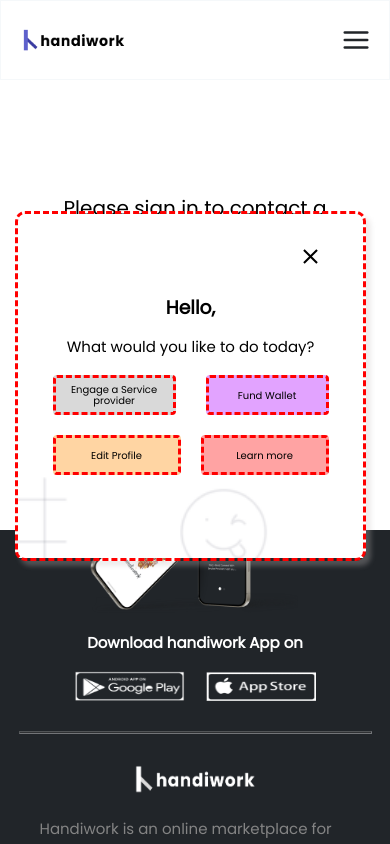
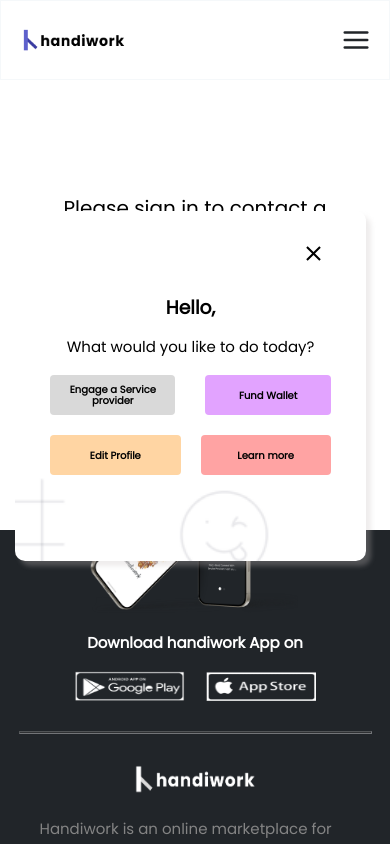
Before and after one commit to Cannyokpoto/page-handiwork, a React (Vite) app: page /authentication in a window 390 px wide. Shown: the top 844 px of the page. Built offline with nearby package versions, Linux system fonts and the light colour scheme; no server answers; a web font is replaced by a local one.

Commit message:
latest chages

```diff
--- a/src/Components/Success/Success.css
+++ b/src/Components/Success/Success.css
@@ -273,7 +273,6 @@
         gap: 20px;
         box-shadow: var(--boxShadow);
         z-index: 10;
-        border: dashed red;
     }
 
     .customerJourney .close{
@@ -311,7 +310,7 @@
         text-decoration: none;
         color: var(--energyBlack);
         text-align: center;
-        border: red dashed;
+        font-weight: 700;
     }
 
     .customerJourney .journey .top{
```
